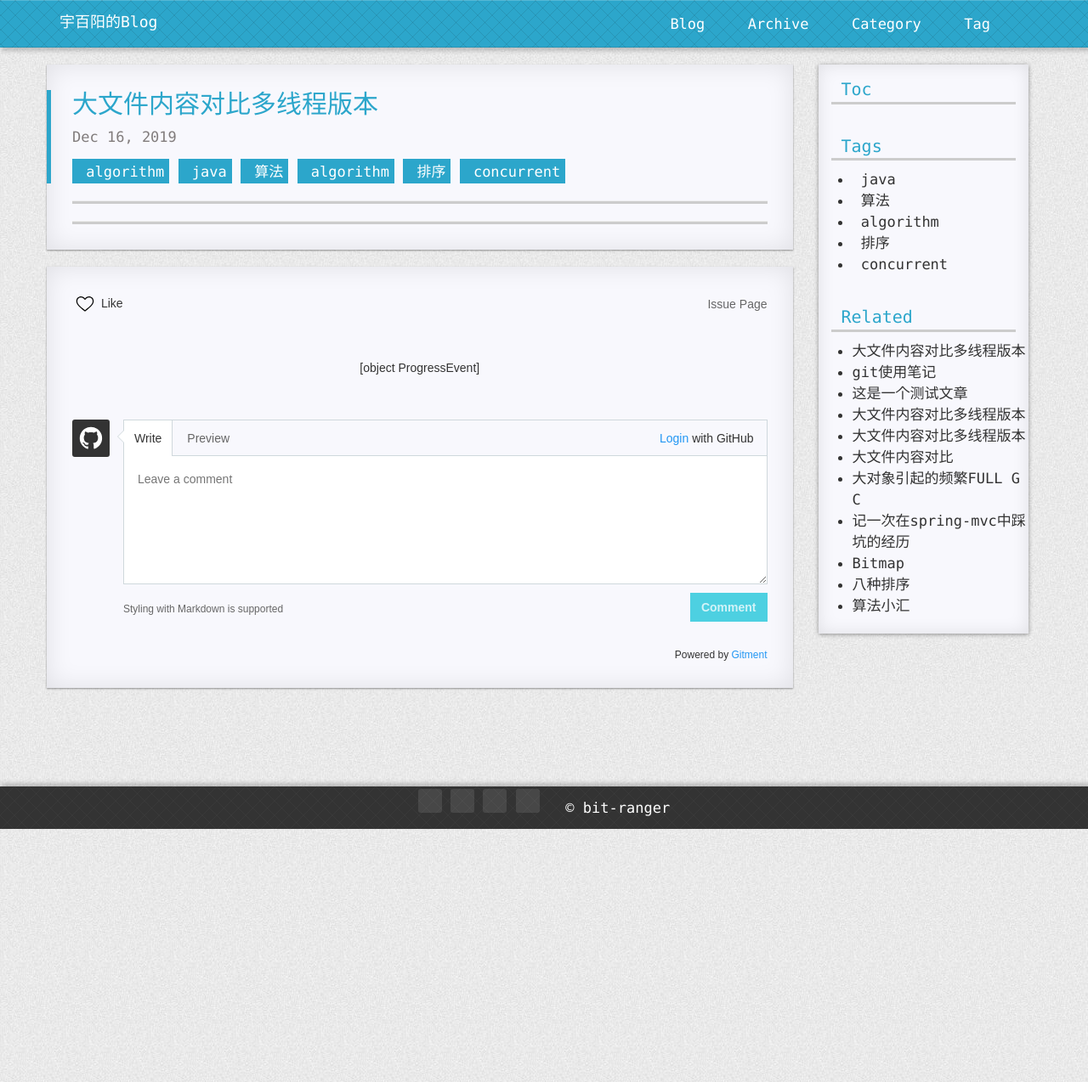
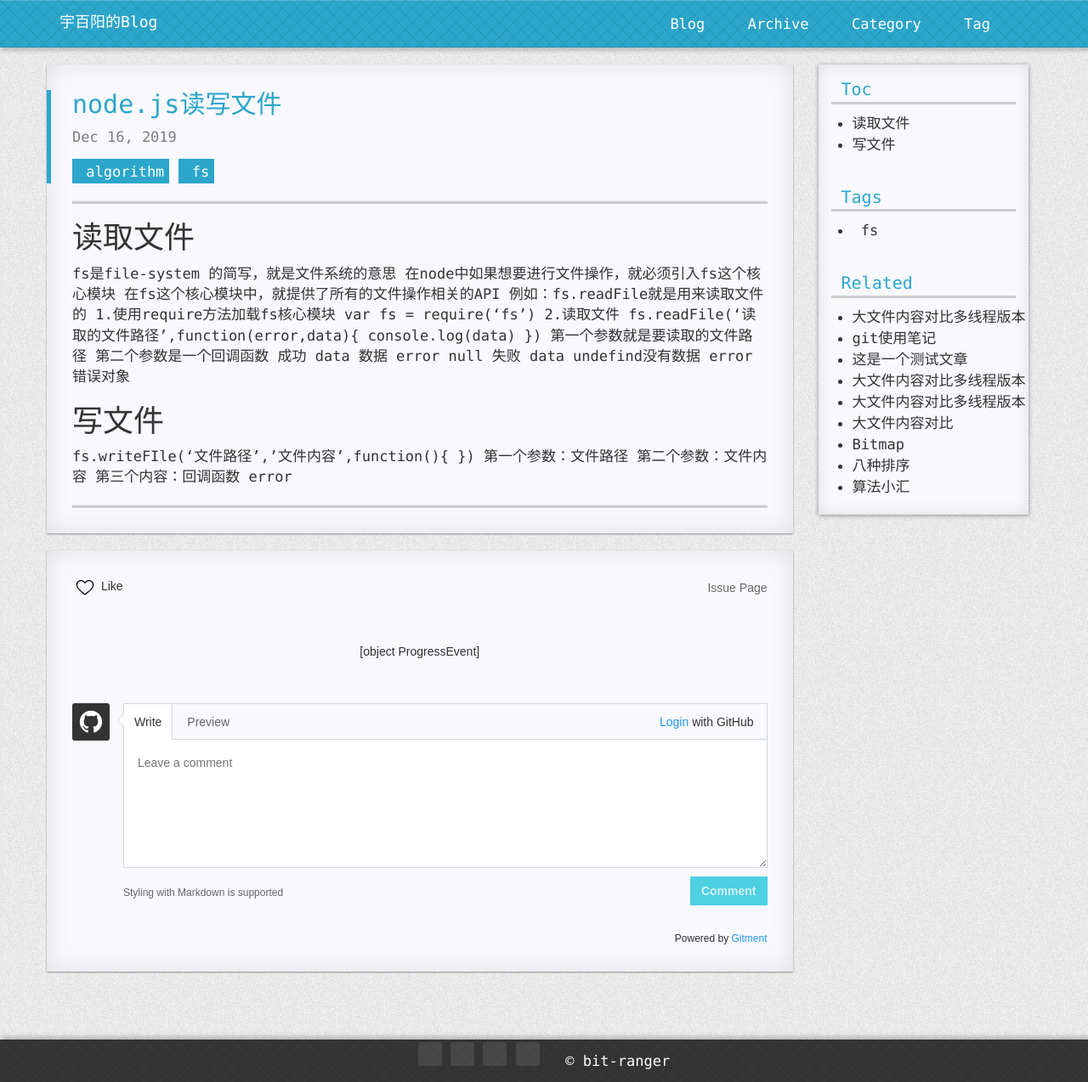
Before and after one commit to YuBaiyang-sudo/YuBaiyang-sudo.github.io, a Jekyll site: the page built from _posts/2019-12-16-fs-node.js.md, in a window 1280 px wide. Shown: the whole page at 85% size. Built offline with Jekyll 4.4.1, drawn with Linux system fonts in a browser that asks for light colours; nearby versions of some CDN libraries; comment, search, counter and statistics services are not loaded; a style sheet for code colours, icons or effects is not loaded.

Commit message:
Update 2019-12-16-fs-node.js.md

```diff
--- a/_posts/2019-12-16-fs-node.js.md
+++ b/_posts/2019-12-16-fs-node.js.md
@@ -1,8 +1,38 @@
 ---
-title: 大文件内容对比多线程版本
-tags: java 算法 algorithm 排序 concurrent
+title: node.js读写文件
+tags: fs
 categories: algorithm
 ---
 
 * TOC
 {:toc}
+
+# 读取文件
+fs是file-system 的简写，就是文件系统的意思
+在node中如果想要进行文件操作，就必须引入fs这个核心模块
+在fs这个核心模块中，就提供了所有的文件操作相关的API
+例如：fs.readFile就是用来读取文件的
+1.使用require方法加载fs核心模块
+var fs = require(‘fs’)
+2.读取文件
+fs.readFile(‘读取的文件路径’,function(error,data){
+console.log(data)
+})
+第一个参数就是要读取的文件路径
+第二个参数是一个回调函数
+成功
+data 数据
+error null
+失败
+data undefind没有数据
+error 错误对象
+
+
+
+# 写文件
+fs.writeFIle(‘文件路径’,’文件内容’,function(){
+})
+第一个参数：文件路径
+第二个参数：文件内容
+第三个内容：回调函数
+error
```
